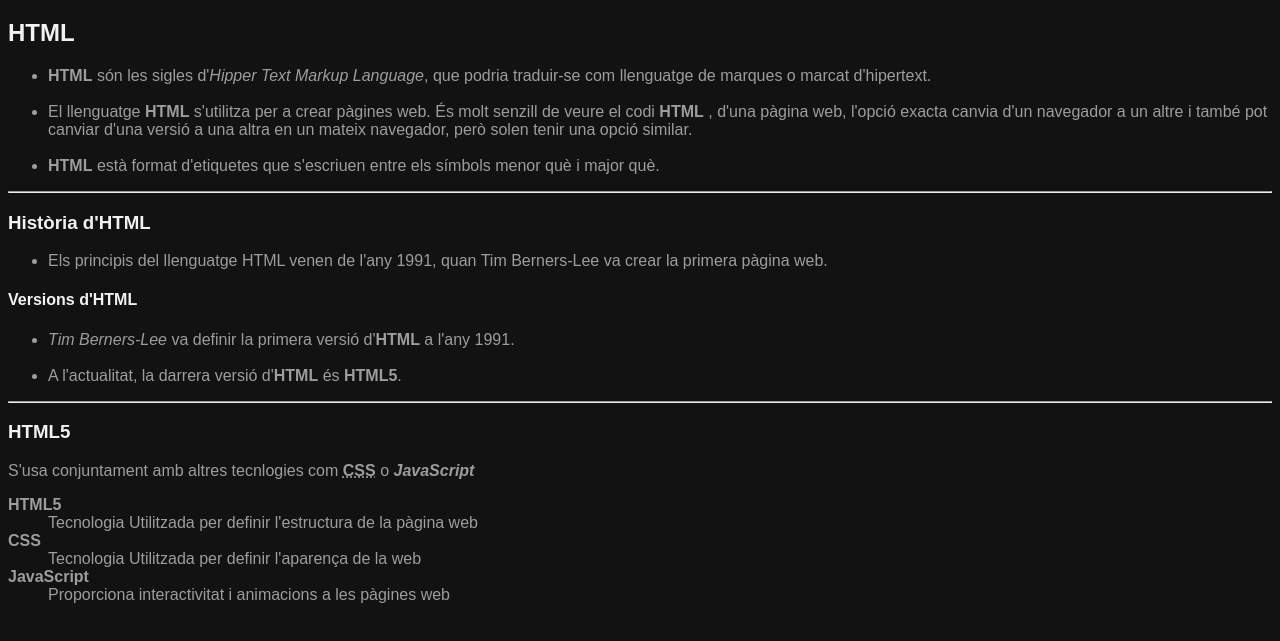
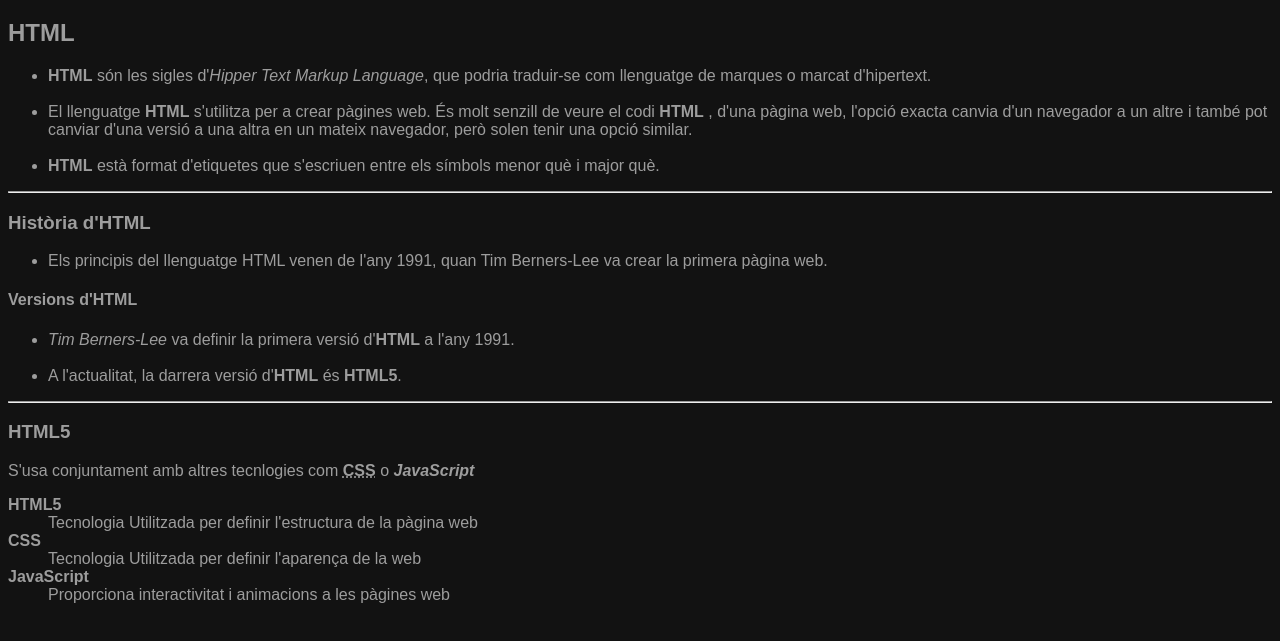
Before and after one commit to jtormog/PracticaFormats.github.io, a plain HTML site: page Tasques/historiahtml.html in a window 1280 px wide. Shown: the part 61-702 px from the top of the page. Drawn offline with Linux system fonts and the light colour scheme.

```diff
--- a/Tasques/historiahtml.html
+++ b/Tasques/historiahtml.html
@@ -6,22 +6,22 @@
 </head>
 <body style="background-color: #121212FF; font-family: 'Source Sans Pro', sans-serif; color: #9D9D9DFF;">
 <center><h1 style="color: #f2f2f2ff">HISTÒRIA D'HTML</h1></center>
-<h2 style="color: #f2f2f2ff">HTML</h2>
+<h2>HTML</h2>
 <ul>
     <li><strong>HTML</strong> són les sigles d'<em>Hipper Text Markup Language</em>, que podria traduir-se com llenguatge de marques o marcat d'hipertext.</li>
     <br><li>El llenguatge <strong>HTML</strong>  s'utilitza per a crear pàgines web. És molt senzill de veure el codi <strong>HTML</strong> , d'una pàgina web, l'opció exacta canvia d'un navegador a un altre i també pot canviar d'una versió a una altra en un mateix navegador, però solen tenir una opció similar.</li>
     <br><li><strong>HTML</strong> està format d'etiquetes que s'escriuen entre els símbols menor què i major què.</li>
 </ul>
 <hr>
-<h3 style="color: #f2f2f2ff">Història d'HTML</h3>
+<h3>Història d'HTML</h3>
 <ul><li>Els principis del llenguatge HTML venen de l'any 1991, quan Tim Berners-Lee va crear la primera pàgina web.</li></ul>
-<h4 style="color: #f2f2f2ff">Versions d'HTML</h4>
+<h4>Versions d'HTML</h4>
 <ul>
     <li><em>Tim Berners-Lee</em> va definir la primera versió d'<strong>HTML</strong> a l'any 1991.</li>
     <br><li>A l'actualitat, la darrera versió d'<strong>HTML</strong> és <strong>HTML5</strong>.</li>
 </ul>
 <hr>
-<h3 style="color: #f2f2f2ff">HTML5</h3>
+<h3>HTML5</h3>
 <p>
     S'usa conjuntament amb altres tecnlogies com <strong><abbr title= "Cascading Style Sheets">CSS</abbr></strong> o <strong><dfn title="Proporciona interactivitat i animacions a les pàgines web">JavaScript</dfn></strong>
 </p>
```
Also changed, not shown: Tasques/codi-java.html (+1 -1 lines).
